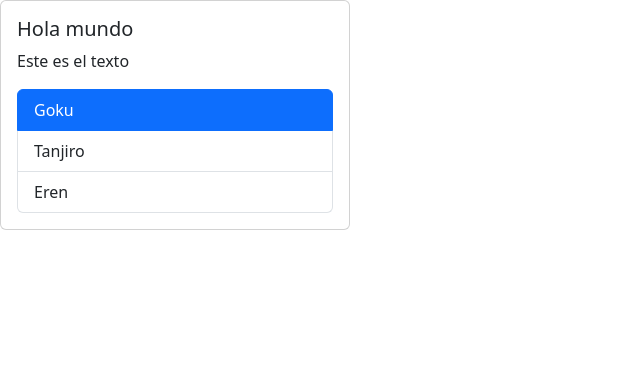
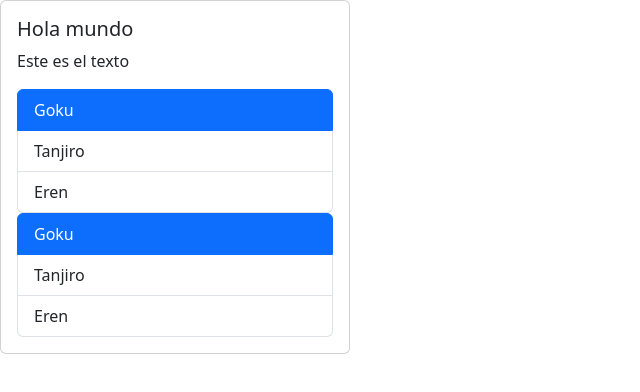
Before and after one commit to hanier10/react-app-project, a React (Vite) app: page / in a window 1280 px wide. Shown: the top 392 px of the page, without its empty margins (0-640 px from the left). Built offline with nearby package versions, Linux system fonts and the light colour scheme.

Commit message:
renderizado condicional

```diff
--- a/src/App.tsx
+++ b/src/App.tsx
@@ -4,11 +4,23 @@ import List from "./components/List";
 function App() {
   //codigo jsx es sumamente parecido a HTML -> React.createElement
   const list = ["Goku", "Tanjiro", "Eren"];
+
+  const handleSelect = (elemento: string) => {
+    console.log("imprimiendo " + elemento);
+  };
+
+  const contenido = list.length ? (
+    <List data={list} onSelect={handleSelect} />
+  ) : (
+    "Sin elementos para mostrar"
+  );
+
   return (
     <>
       <Card>
         <CardBody title="Hola mundo" text="Este es el texto" />
-        <List data={list} />
+        {contenido}
+        <List data={list} onSelect={handleSelect} />
       </Card>
     </>
   );
--- a/src/components/List.tsx
+++ b/src/components/List.tsx
@@ -2,18 +2,20 @@ import { useState } from "react";
 
 type Props = {
   data: string[];
+  onSelect?: (elemento: string) => void;
 };
 
-function List({ data }: Props) {
+function List({ data, onSelect }: Props) {
   const [index, setIndex] = useState(0);
-  const handleClick = (i: number) => {
+  const handleClick = (i: number, elemento: string) => {
     setIndex(i);
+    onSelect?.(elemento);
   };
   return (
     <ul className="list-group">
       {data.map((elemento, i) => (
         <li
-          onClick={() => handleClick(i)}
+          onClick={() => handleClick(i, elemento)}
           key={elemento}
           className={`list-group-item ${index == i ? "active" : ""}`}
         >
```
